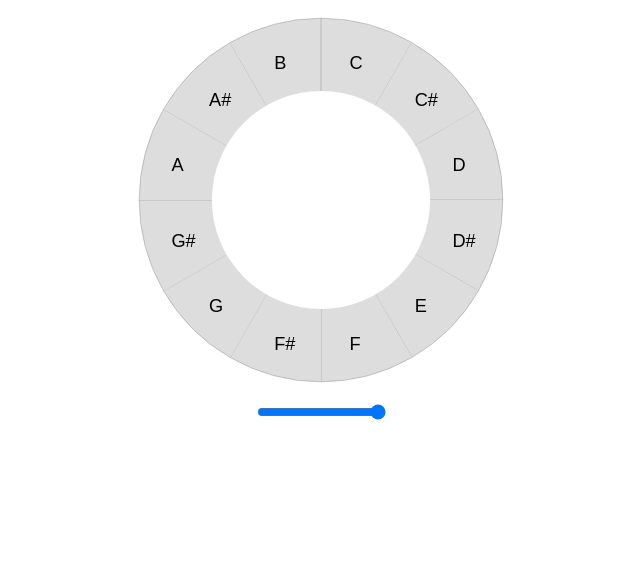
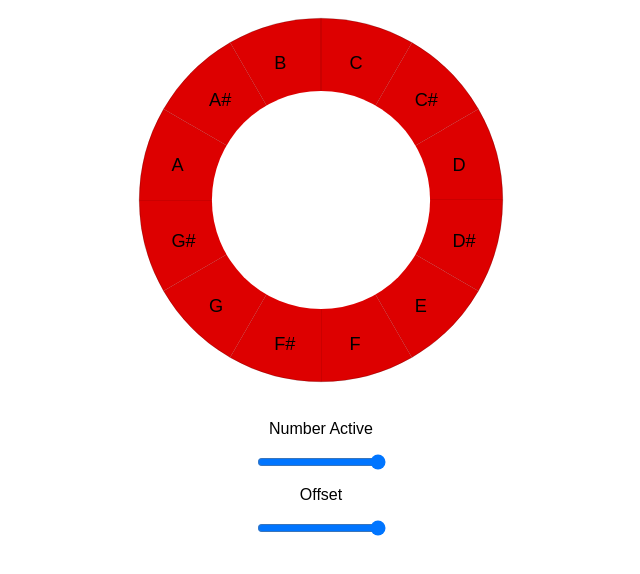
Before and after one commit to superbuggy/euclidean-tones, a React (Create React App) app: page / in a window 1280 px wide. Shown: the top 574 px of the page, without its empty margins (319-959 px from the left). Built offline with nearby package versions, Linux system fonts and the light colour scheme.

Commit message:
Add offset controls

```diff
--- a/src/Controls.js
+++ b/src/Controls.js
@@ -1,16 +1,40 @@
 import React from 'react'
 
-export const Controls = ({ filterTones, maxTones }) => {
+export const Controls = ({ handleChange, maxTones }) => {
   return (
+    <div>
+      <label>
+        <p style={{textAlign: 'center'}}>
+          Number Active
+        </p>
         <input
           type="range"
+          name="activeCount"
           min={0}
           max={maxTones}
-      onInput={filterTones}
+          onInput={handleChange}
           style={{
             display: 'block',
             margin: '0 auto'
           }}
         />
+      </label>
+      <label>
+        <p style={{textAlign: 'center'}}>
+          Offset
+        </p>
+        <input
+          type="range"
+          name="offset"
+          min={0}
+          max={maxTones}
+          onInput={handleChange}
+          style={{
+            display: 'block',
+            margin: '0 auto'
+          }}
+        />
+      </label>
+    </div>
   )
 }
--- a/src/TonesContainer.js
+++ b/src/TonesContainer.js
@@ -9,21 +9,30 @@
     super(props)
     this.state = {
       tones: TONES,
-      activeTones: []
+      activeTones: TONES,
+      activeCount: TONES.length,
+      offset: 0
     }
   }
 
-  filterTones = (event) => {
-    const activeCount = parseInt(event.target.value, 10)
-    const pattern = generatePattern(activeCount, this.state.tones.length)
-    this.setState(prevState => {
-      return {
-        activeTones: prevState.tones.filter((_, index) => pattern[index])
-      }
-    },
+  filterTones = () => {
+    const pattern = rotate(
+      generatePattern(this.state.activeCount, this.state.tones.length),
+      this.state.offset
+    )
+    this.setState(prevState => ({
+      activeTones: prevState.tones.filter((_, index) => pattern[index])
+    }),
       _ => {console.log(this.state.activeTones)}
     )
+  }
 
+  handleChange = event => {
+    event.persist()
+    this.setState(
+      _ => ({ [event.target.name]: parseInt(event.target.value, 10) }),
+      this.filterTones
+    )
   }
 
   render () {
@@ -34,7 +43,7 @@
           activeTones={this.state.activeTones}
         />
         <Controls
-          filterTones={this.filterTones}
+          handleChange={this.handleChange}
           maxTones={this.state.tones.length}
         />
       </div>
--- a/src/utils.js
+++ b/src/utils.js
@@ -60,10 +60,12 @@
 }
 
 export function rotate (array, times) {
+  if (!array.length) return []
+  if (!times) return array
   let rotatedArray = array.slice()
   let count = 0
   while (count < times) {
-    rotatedArray.unshift(array.pop())
+    rotatedArray.unshift(rotatedArray.pop())
     count += 1
   }
   return rotatedArray
```
Lines whose indentation alone changed are shown as unchanged.
